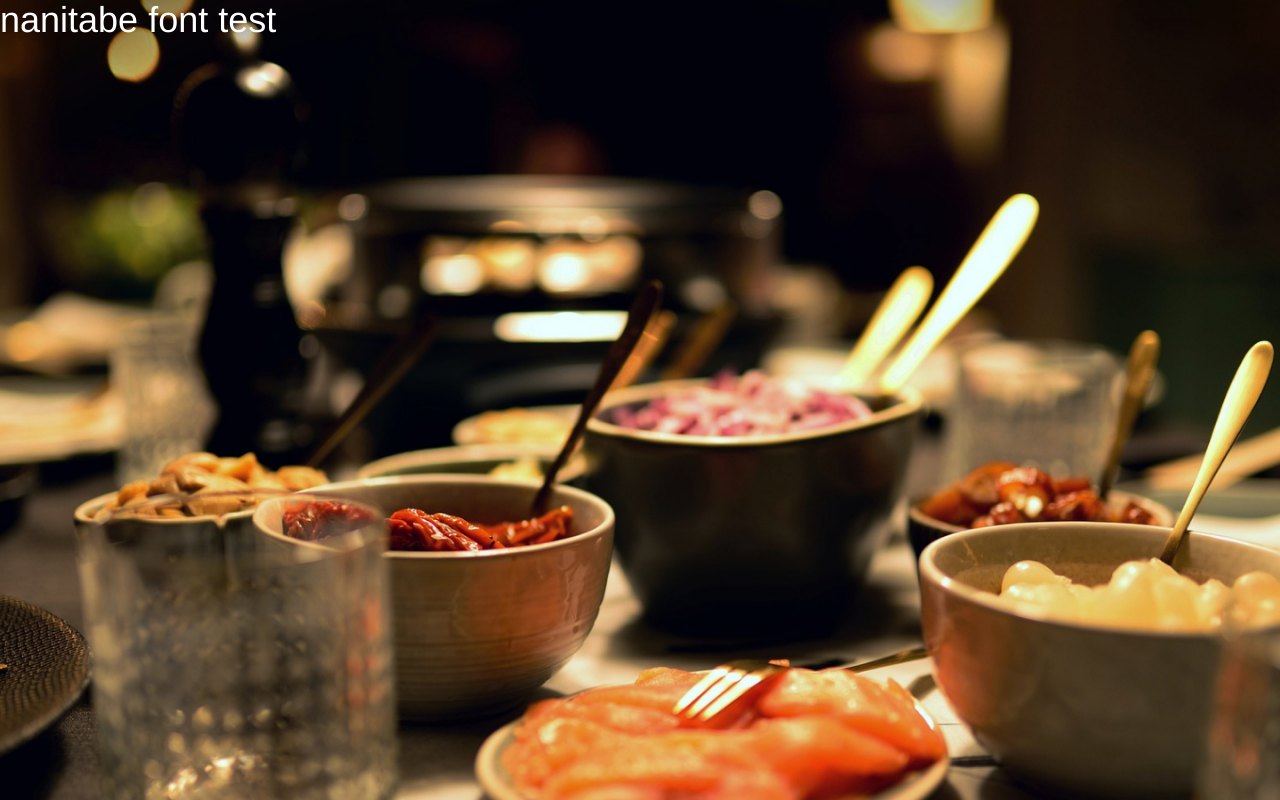
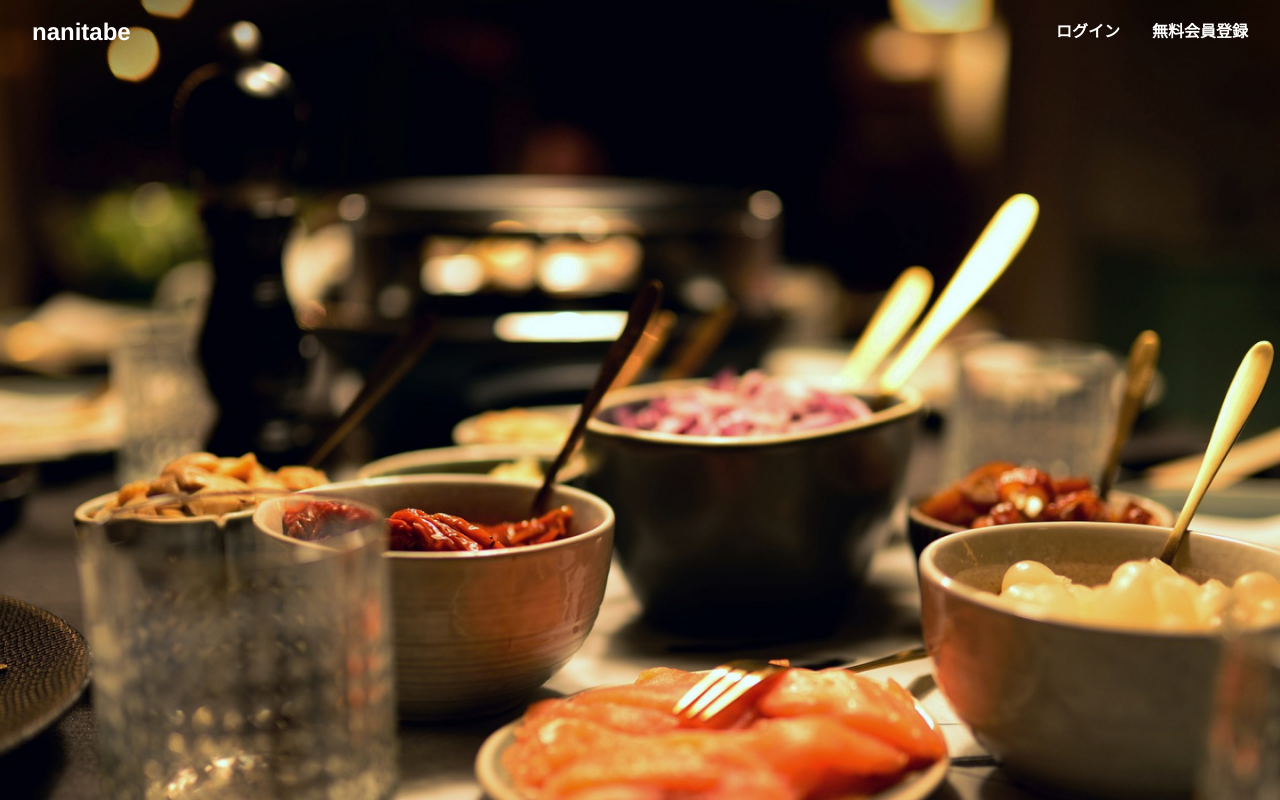
Before and after one commit to suzuki1108/nanitabe-front, a Vue app: page / in a window 1280 px wide. Built offline with nearby package versions, Linux system fonts and the light colour scheme.

Commit message:
ヘッダーコンポーネントの作成

```diff
--- /dev/null
+++ b/src/components/HeaderComponent.vue
@@ -0,0 +1,28 @@
+<template>
+  <header
+    class="flex justify-between text-white font-bold font-body items-center"
+    :class="is_bg_clear ? '' : 'bg-primary'"
+  >
+    <div>
+      <h1 class="mt-4 mb-4 ml-8 text-lg md:text-2xl">nanitabe</h1>
+    </div>
+    <div>
+      <a href="#" class="mr-8 text-xs md:text-base">ログイン</a>
+      <a href="#" class="mr-8 text-xs md:text-base">無料会員登録</a>
+    </div>
+  </header>
+</template>
+
+<script lang="ts">
+import { defineComponent } from "vue";
+export default defineComponent({
+  name: "HeaderComponent",
+  props: {
+    // ヘッダーの背景を透明にするかプライマリカラーにするか判別する
+    is_bg_clear: {
+      type: Boolean,
+      required: true,
+    },
+  },
+});
+</script>
--- a/src/views/Home.vue
+++ b/src/views/Home.vue
@@ -1,14 +1,18 @@
 <template>
   <div class="home relative w-full min-h-screen bg-cover bg-no-repeat">
-    <h1 class="font-body text-4xl text-white">nanitabe font test</h1>
+    <header-component :is_bg_clear="true" />
   </div>
 </template>
 
 <script lang="ts">
 import { defineComponent } from "vue";
+import HeaderComponent from "@/components/HeaderComponent.vue";
 
 export default defineComponent({
   name: "Home",
+  components: {
+    HeaderComponent,
+  }
 });
 </script>
 
```
